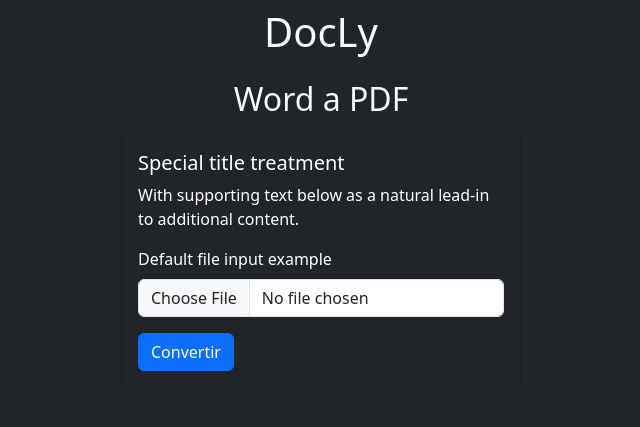
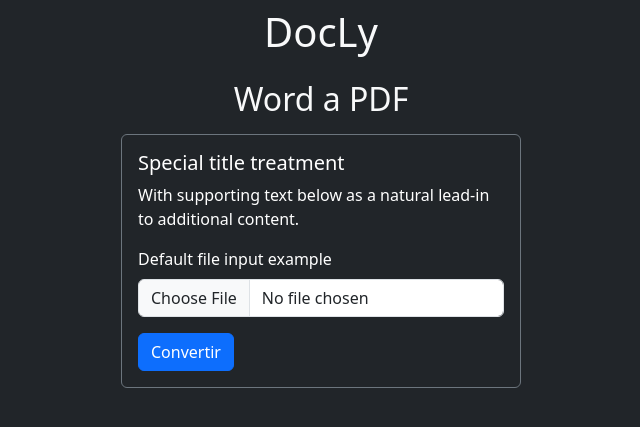
Before and after one commit to seminarioA/BitBrain, a Flask app: page / in a window 1280 px wide. Shown: the top 427 px of the page, without its empty margins (319-959 px from the left). Run offline with Flask 3, Linux system fonts and the light colour scheme.

Commit message:
Mod border card

```diff
--- a/templates/index.html
+++ b/templates/index.html
@@ -11,7 +11,7 @@
     <h1 class="p-2 text-center">DocLy</h1>
     <h2 class="p-2 text-center">Word a PDF</h2>
     <div class="d-flex justify-content-center">
-        <div class="card text-bg-dark mb-3" style="width: 25rem;">
+        <div class="card text-bg-dark mb-3 border-secondary" style="width: 25rem;">
             <div class="card-body">
             <h5 class="card-title">Special title treatment</h5>
             <p class="card-text">With supporting text below as a natural lead-in to additional content.</p>
```
